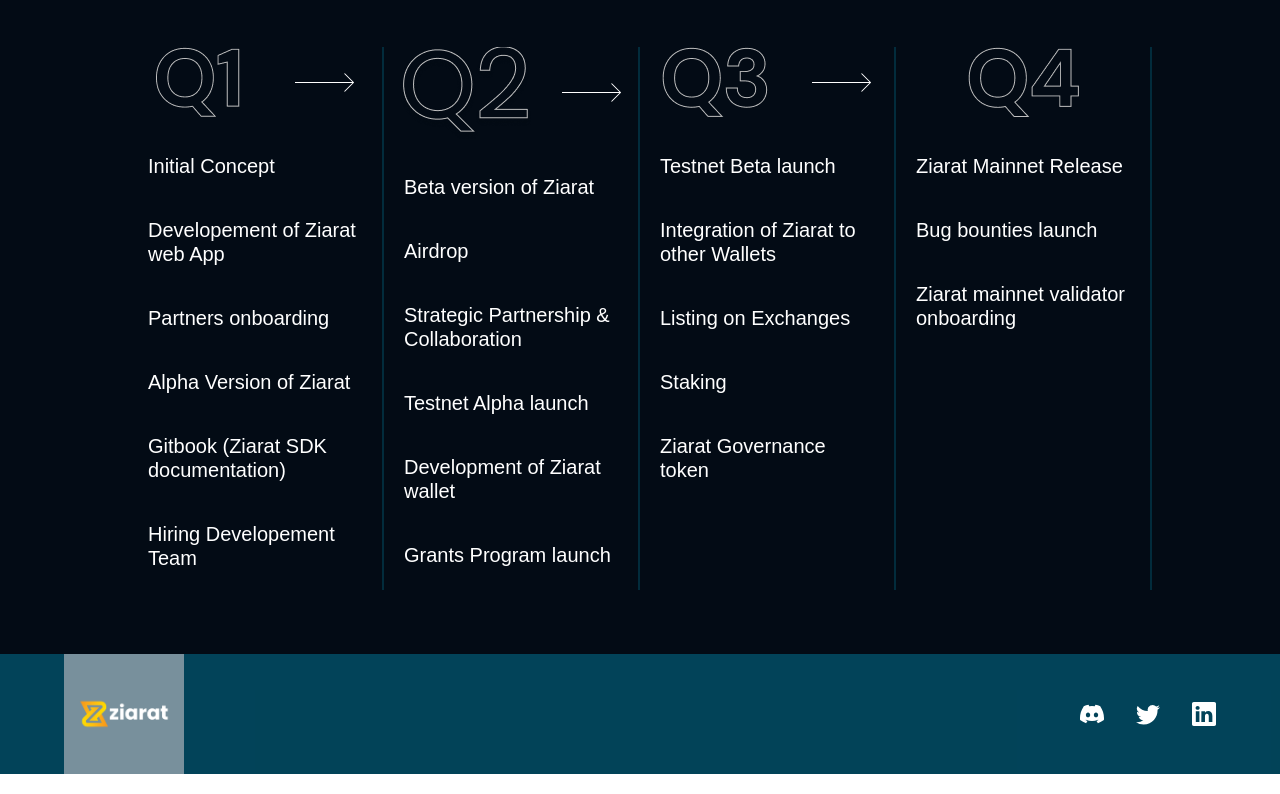
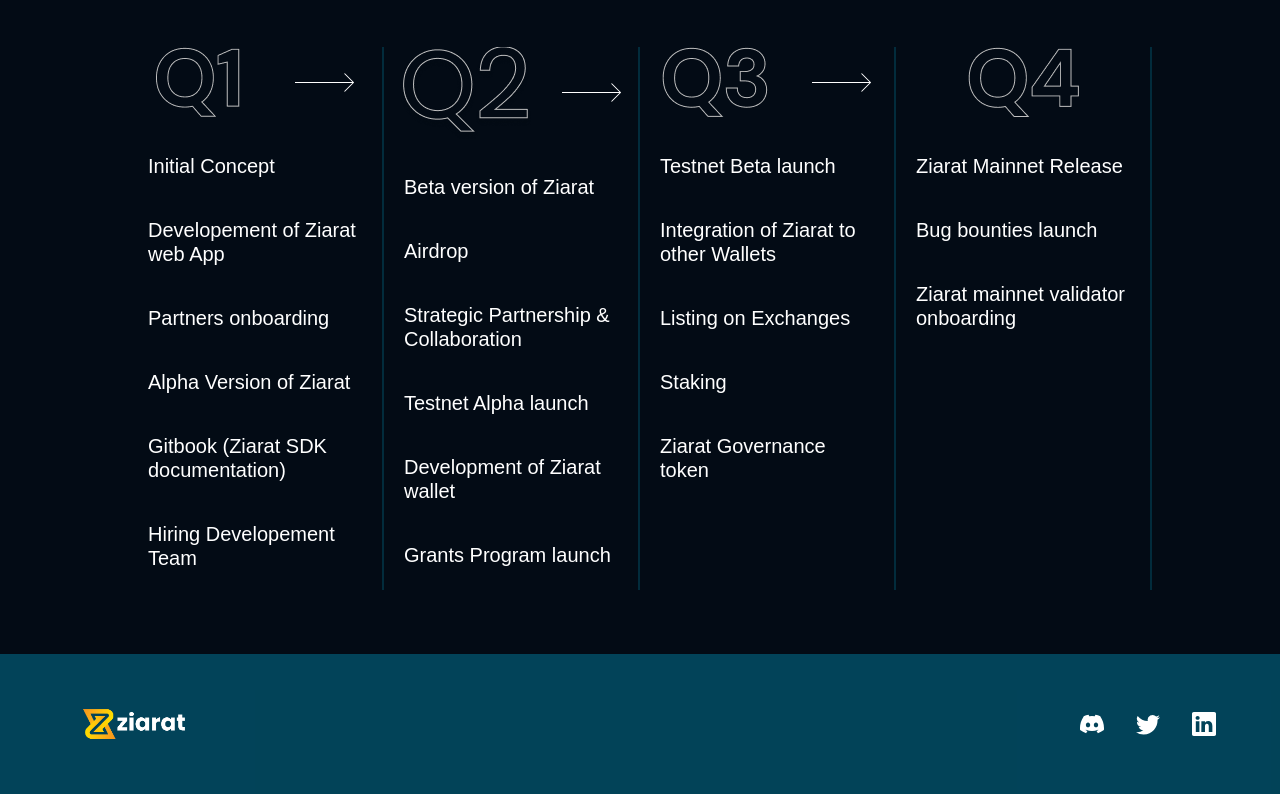
Before and after one commit to Mouazzama-dev/Ziarat, a React (Vite) app: page / in a window 1280 px wide. Shown: the part 2359-3153 px from the top of the page. Built offline with nearby package versions, Linux system fonts and the light colour scheme; no server answers.

Commit message:
feat: misc fixes - Done

```diff
--- a/src/components/Footer.tsx
+++ b/src/components/Footer.tsx
@@ -8,7 +8,7 @@
         <footer id='footer' className={`flex-col`}>
 
             <div className="w-full flex justify-between items-center md:flex-row">
-                <div className='flex justify-center items-center max-w-[120px] bg-blue-gray-400'>
+                <div className='flex justify-center items-center max-w-[140px]'>
                     <img src={logo} alt="Ziarat" className="w-full object-cover cursor-pointer" />
                 </div>
 
```
